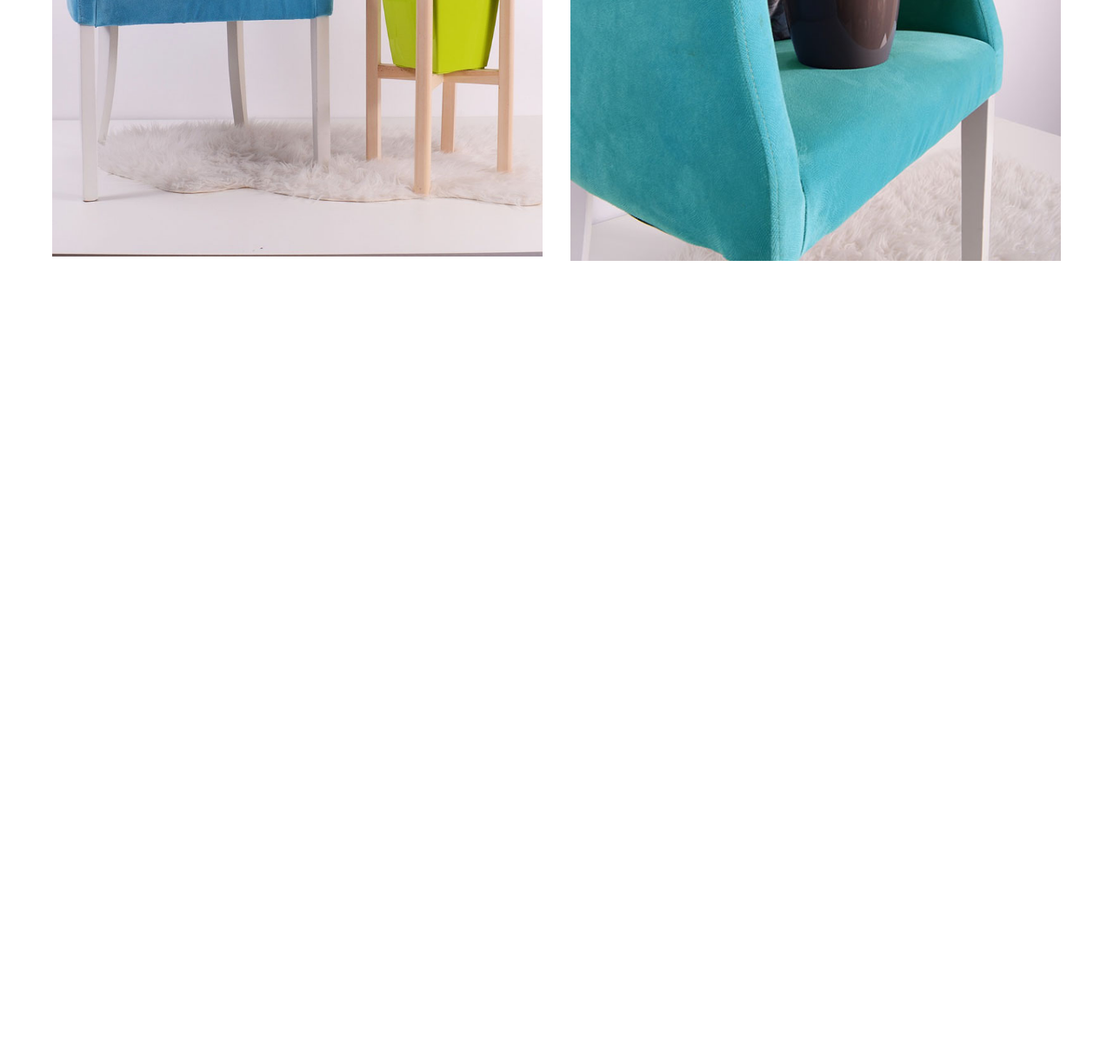
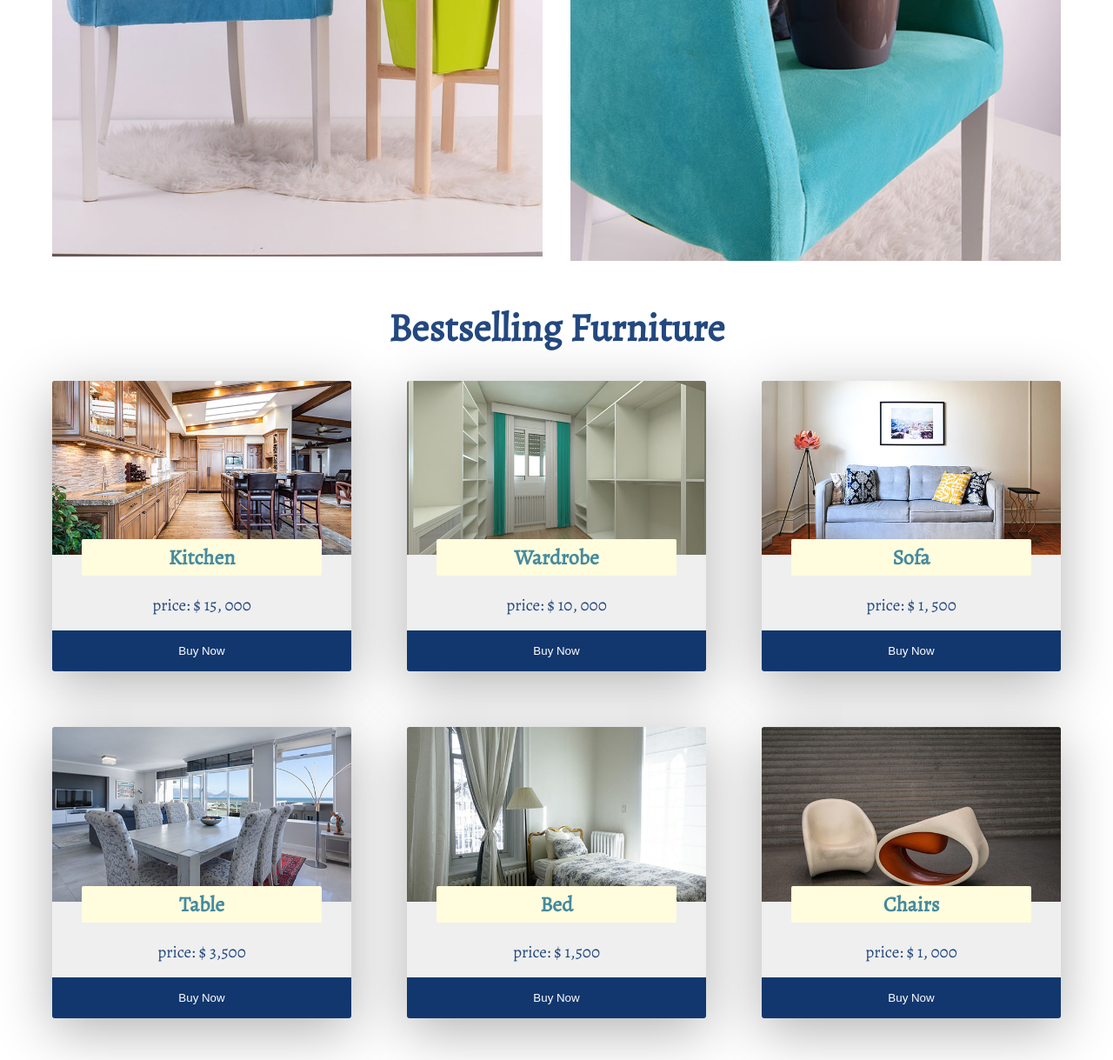
Before and after one commit to bolajiadeyemi/furniture-shop, a plain HTML site: page index.html in a window 1280 px wide. Shown: the part 1217-2436 px from the top of the page at 87% size. Before the commit the page ends 1517 px from the top, so only its background shows below. Drawn offline with nearby package versions, Linux system fonts and the light colour scheme.

Commit message:
Add cards

```diff
--- a/index.html
+++ b/index.html
@@ -191,6 +191,50 @@
             <img src="images/day-offer-img-two.jpg" class="day-offer-img-two" alt="">
         </section>
         <!-- end of day offer -->
+
+        <!-- bestselling furniture -->
+        <section class="bestselling-furniture">
+            <h1 class="bestselling-furniture-header">Bestselling Furniture</h1>
+            <div class="bestselling-furniture-cards">
+                <div class="bestselling-furniture-card">
+                    <img src="images/bestsellig-furniture-kitchen.jpg" alt="" class="bestselling-furniture-img">
+                    <h2 class="bestselling-furniture-heading">Kitchen</h2>
+                    <p class="bestselling-furniture-paragraph">price: $ 15, 000</p>
+                    <button class="bestselling-furniture-btn">Buy Now</button>
+                </div>
+                <div class="bestselling-furniture-card">
+                    <img src="images/bestsellig-furniture-wardrobe.jpg" alt="" class="bestselling-furniture-img">
+                    <h2 class="bestselling-furniture-heading">Wardrobe</h2>
+                    <p class="bestselling-furniture-paragraph">price: $ 10, 000</p>
+                    <button class="bestselling-furniture-btn">Buy Now</button>
+                </div>
+                <div class="bestselling-furniture-card">
+                    <img src="images/bestsellig-furniture-sofa.jpg" alt="" class="bestselling-furniture-img">
+                    <h2 class="bestselling-furniture-heading">Sofa</h2>
+                    <p class="bestselling-furniture-paragraph">price: $ 1, 500</p>
+                    <button class="bestselling-furniture-btn">Buy Now</button>
+                </div>
+                <div class="bestselling-furniture-card">
+                    <img src="images/bestsellig-furniture-table.jpg" alt="" class="bestselling-furniture-img">
+                    <h2 class="bestselling-furniture-heading">Table</h2>
+                    <p class="bestselling-furniture-paragraph">price: $ 3,500</p>
+                    <button class="bestselling-furniture-btn">Buy Now</button>
+                </div>
+                <div class="bestselling-furniture-card">
+                    <img src="images/bestsellig-furniture-bed.jpg" alt="" class="bestselling-furniture-img">
+                    <h2 class="bestselling-furniture-heading">Bed</h2>
+                    <p class="bestselling-furniture-paragraph">price: $ 1,500</p>
+                    <button class="bestselling-furniture-btn">Buy Now</button>
+                </div>
+                <div class="bestselling-furniture-card">
+                    <img src="images/bestsellig-furniture-chairs.jpg" alt="" class="bestselling-furniture-img">
+                    <h2 class="bestselling-furniture-heading">Chairs</h2>
+                    <p class="bestselling-furniture-paragraph">price: $ 1, 000</p>
+                    <button class="bestselling-furniture-btn">Buy Now</button>
+                </div>
+            </div>
+        </section>
+        <!-- end of bestselling furniture -->
     </div>
 
 </body>
--- a/style.css
+++ b/style.css
@@ -21,7 +21,7 @@ body {
 .container {
     display: grid;
     grid-template-columns: minmax(6rem, 1fr) repeat(8, minmax(min-content, 16rem)) minmax(6rem, 1fr);
-    grid-template-rows: repeat(3, min-content) 70vh min-content;
+    grid-template-rows: repeat(3, min-content) 70vh repeat(5, min-content);
     grid-row-gap: 1.6rem;
     margin-top: 1.6rem;
 }
@@ -445,3 +445,68 @@ body {
     align-self: end;
 }
 /* end of day offer */
+
+/* bestselling furniture */
+.bestselling-furniture {
+ grid-column: 2 / 10;
+ grid-row: 6 / 7;
+}
+
+.bestselling-furniture-header {
+    font-size: 4.5rem;
+    color: #23487f;
+    text-align: center;
+    margin: 3rem 0;
+}
+
+.bestselling-furniture-cards {
+    display: grid;
+    grid-template-columns: repeat(auto-fit, minmax(30rem, 1fr));
+    grid-gap: 6.4rem;
+}
+
+.bestselling-furniture-card {
+    background-color: #efefef;
+    box-shadow: 0 1.5rem 6rem rgba(0, 0, 0, .3);
+}
+
+.bestselling-furniture-img {
+    width: 100%;
+    border-radius: .3rem .3rem 0 0;  /* top-left top-right bottom-left bottom-right */
+}
+
+.bestselling-furniture-heading {
+    background-color: #fffddd;
+    width: 80%;
+    margin: auto;
+    text-align: center;
+    font-size: 2.4rem;
+    color: #458a9f;
+    padding: .5rem 0;
+    border-radius: .2rem;
+    transform: translateY(-50%);     /*  move it on top of the card image*/
+}
+
+.bestselling-furniture-paragraph {
+    font-size: 1.9rem;
+    color: #23487f;
+    text-align: center;
+    margin-bottom: 1.6rem;
+}
+
+.bestselling-furniture-btn {
+    width: 100%;
+    padding: 1.6rem 0;
+    background-color: #12376e;
+    outline: none;
+    color: #fff;
+    border: none;
+    border-radius: 0 0 .3rem .3rem;
+
+}
+
+.bestselling-furniture-btn:hover  {
+
+}
+
+/* end of bestselling furniture */
```
Lines whose indentation alone changed are shown as unchanged.
